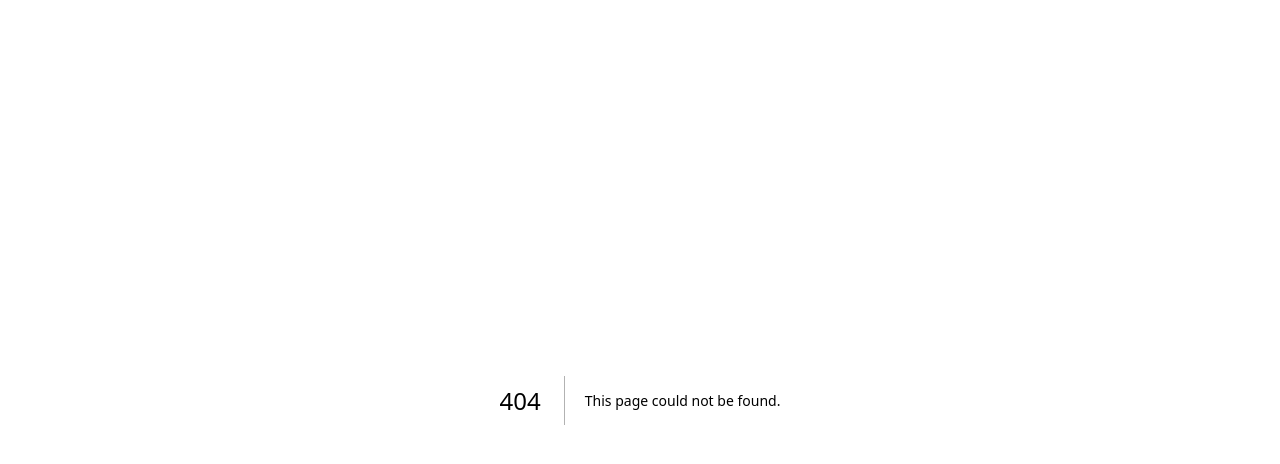
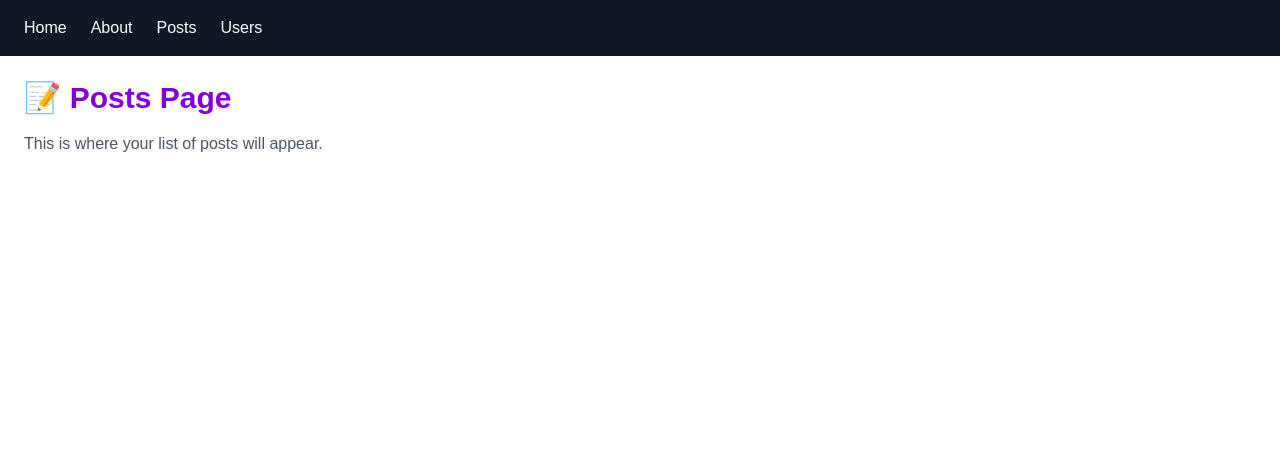
Before and after one commit to Allen-Tanaka/alx-project-0x02-setup, a Next.js app in the folder alx-project-0x02/: page /posts in a window 1280 px wide. Before the commit this address had no page. Shown: the top 464 px of the page. Built offline with nearby package versions, Linux system fonts and the light colour scheme.

Commit message:
posts.tsx

```diff
--- /dev/null
+++ b/alx-project-0x02/pages/posts.tsx
@@ -0,0 +1,17 @@
+import Head from 'next/head';
+import Header from '../components/layout/Header';
+
+export default function Posts() {
+  return (
+    <>
+      <Head>
+        <title>Posts - ALX Project 02</title>
+      </Head>
+      <Header />
+      <main className="min-h-screen p-6 bg-white">
+        <h1 className="text-3xl font-bold text-purple-700">📝 Posts Page</h1>
+        <p className="mt-4 text-gray-600">This is where your list of posts will appear.</p>
+      </main>
+    </>
+  );
+}
```
